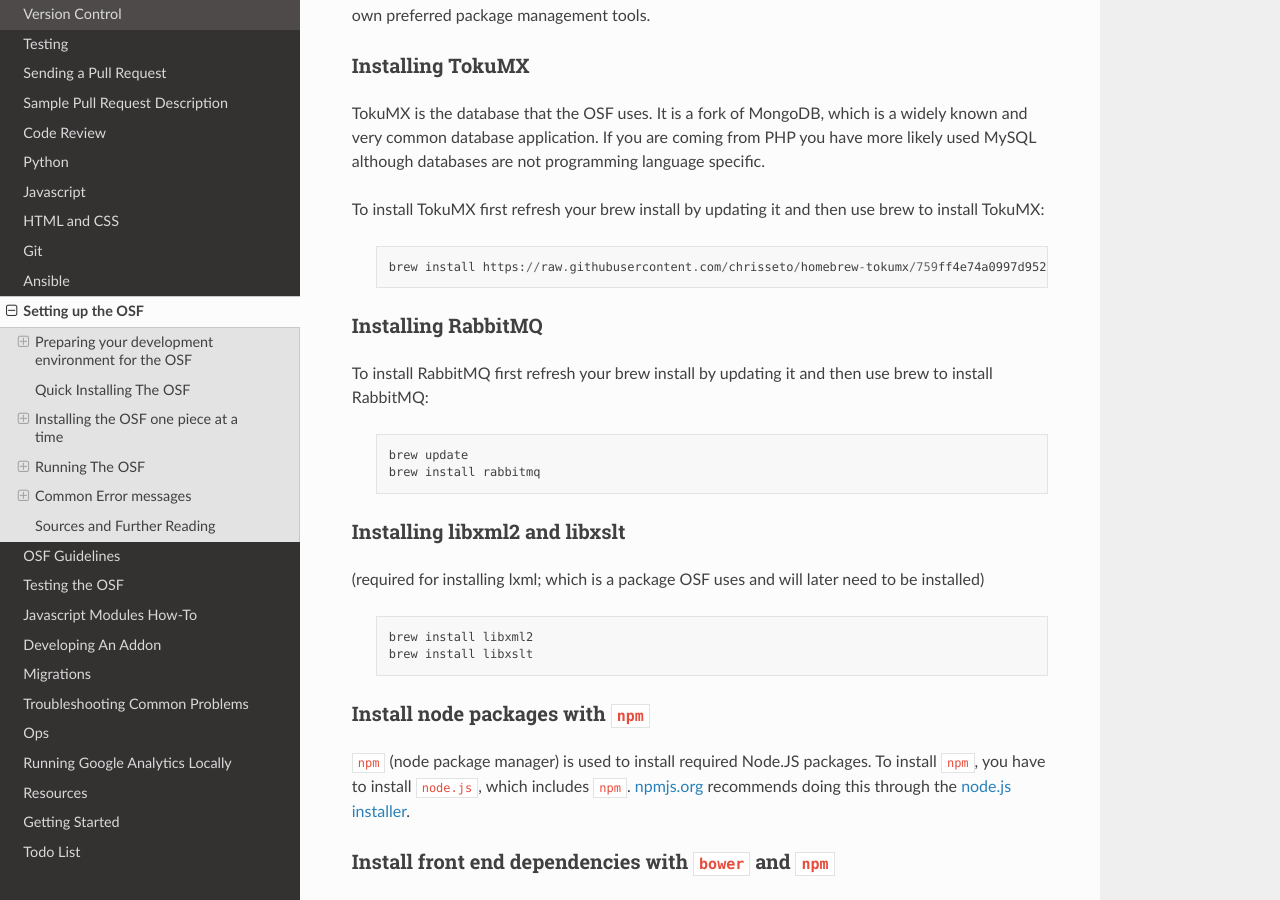
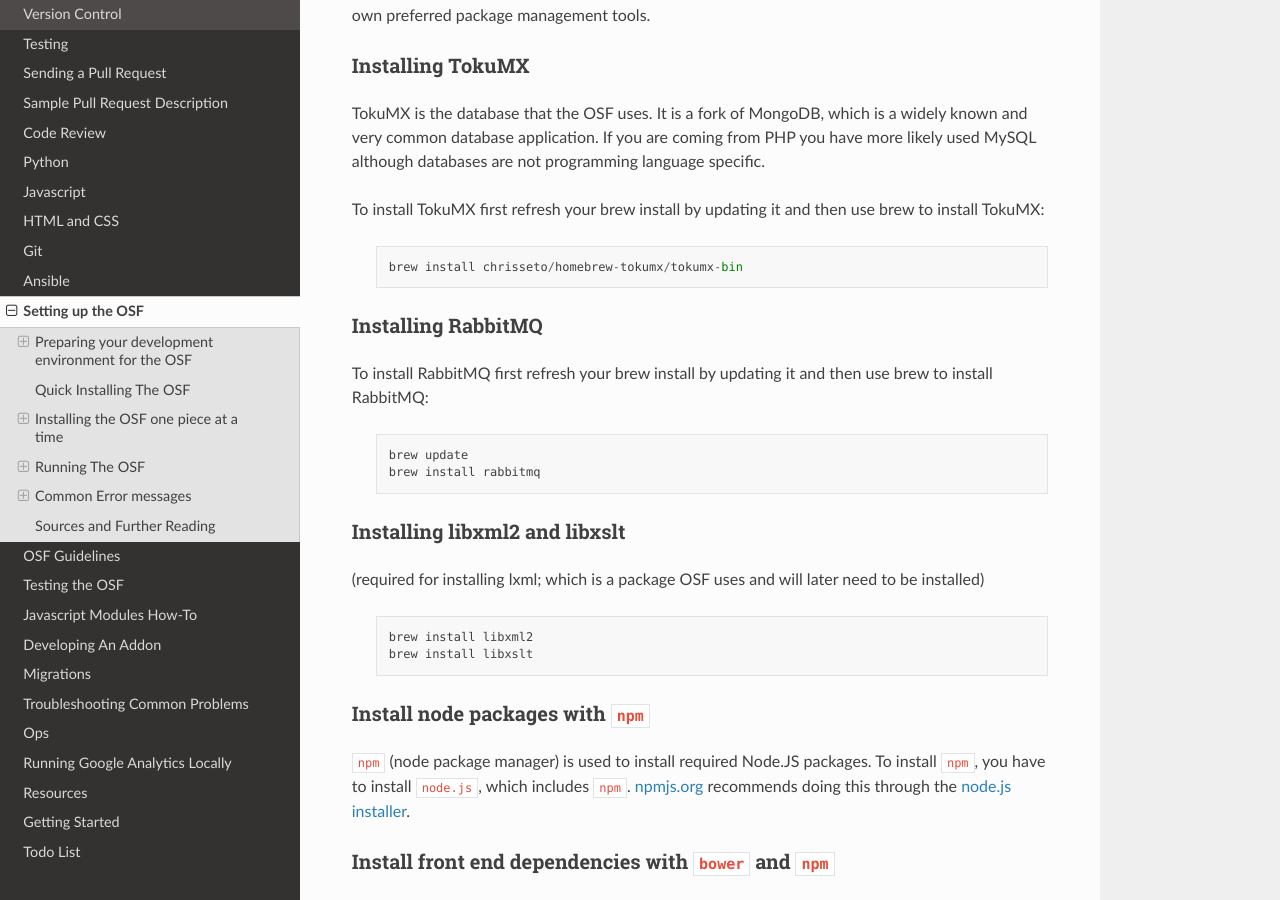
Before and after one commit to CenterForOpenScience/COSDev, a Sphinx documentation site: the page built from docs/osf/setup.rst, in a window 1280 px wide and 900 px high, scrolled down 6857 px. Built offline with Sphinx 7.4.7 and the Read the Docs theme 2.0.0, drawn with Linux system fonts in a browser that asks for light colours.

Commit message:
Change url to abbreviated version, thanks @sloria

```diff
--- a/docs/osf/setup.rst
+++ b/docs/osf/setup.rst
@@ -307,7 +307,7 @@
 
     ::
 
-        brew install https://raw.githubusercontent.com/chrisseto/homebrew-tokumx/759ff4e74a0997d952ec777470bd0fedf56a006e/tokumx-bin.rb
+        brew install chrisseto/homebrew-tokumx/tokumx-bin
 
 Installing RabbitMQ
 -------------------
```
